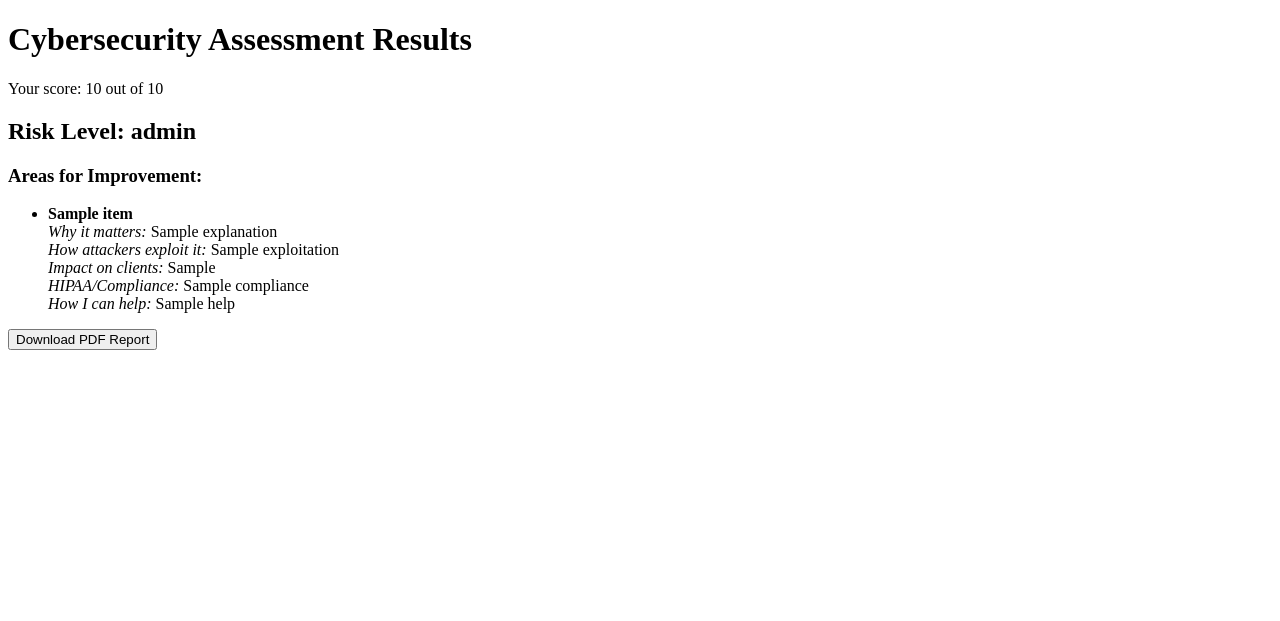
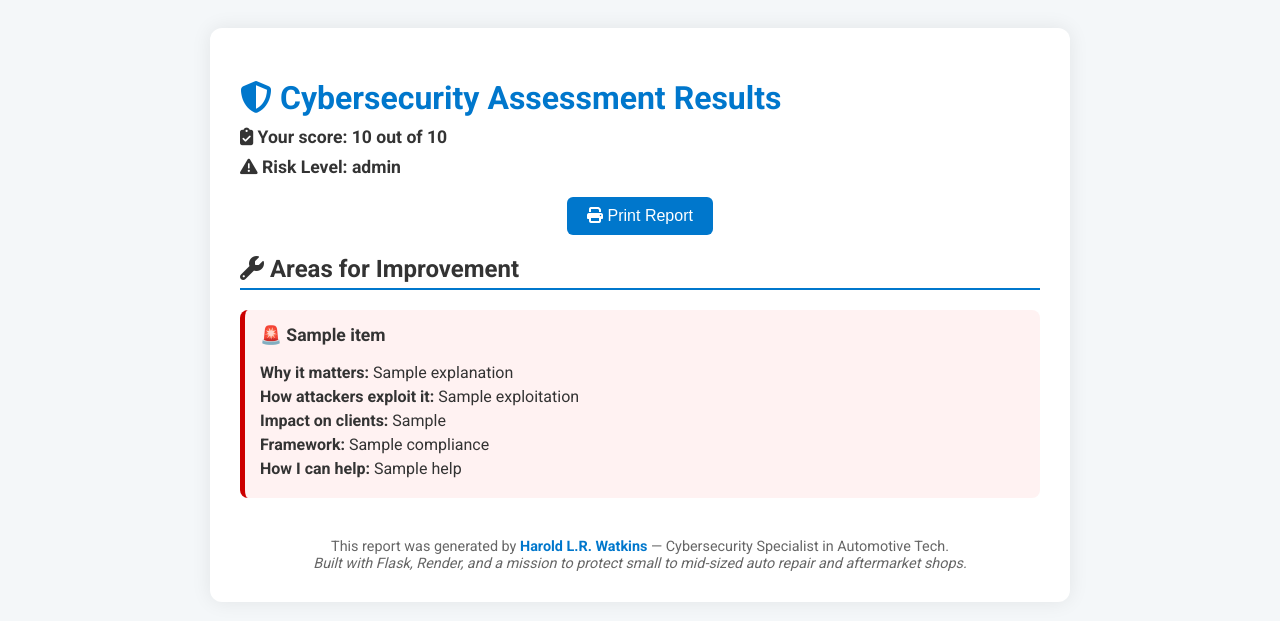
Before and after one commit to LRTechpro/automotive-cyber-checklist, a Python web app: template templates/result.html in a window 1280 px wide. Shown: the top 621 px of the page. Run offline with Jinja, Linux system fonts and the light colour scheme; the template is opened without the code that fills it: most values are stand-ins (such as "Sample title", 1, 10 or a date in 2020).

Commit message:
Update result.html

```diff
--- a/templates/result.html
+++ b/templates/result.html
@@ -1,36 +1,104 @@
 <!DOCTYPE html>
-<html>
+<html lang="en">
 <head>
-    <title>Assessment Results</title>
+    <meta charset="UTF-8">
+    <meta name="viewport" content="width=device-width, initial-scale=1.0">
+    <title>Cybersecurity Audit Report</title>
+    <link rel="stylesheet" href="https://fonts.googleapis.com/css2?family=Roboto:wght@400;700&display=swap">
+    <link rel="stylesheet" href="https://cdnjs.cloudflare.com/ajax/libs/font-awesome/6.5.0/css/all.min.css">
+    <style>
+        body {
+            font-family: 'Roboto', sans-serif;
+            background-color: #f4f7f9;
+            color: #333;
+            padding: 20px;
+        }
+        .container {
+            background: #ffffff;
+            max-width: 800px;
+            margin: auto;
+            padding: 30px;
+            border-radius: 12px;
+            box-shadow: 0 0 20px rgba(0, 0, 0, 0.08);
+        }
+        h1 {
+            color: #0077cc;
+            margin-bottom: 5px;
+        }
+        .score, .level {
+            font-size: 1.1em;
+            font-weight: bold;
+            margin: 10px 0;
+        }
+        .question {
+            margin-bottom: 25px;
+            padding: 15px;
+            background-color: #fff2f2;
+            border-left: 5px solid #cc0000;
+            border-radius: 8px;
+        }
+        .question h3 {
+            margin-top: 0;
+            font-size: 1.1em;
+        }
+        .question p {
+            margin: 5px 0;
+        }
+        .footer {
+            margin-top: 40px;
+            font-size: 0.9em;
+            color: #666;
+            text-align: center;
+        }
+        .footer strong {
+            color: #0077cc;
+        }
+        .print-button {
+            display: block;
+            margin: 20px auto;
+            padding: 10px 20px;
+            background-color: #0077cc;
+            color: white;
+            border: none;
+            border-radius: 6px;
+            cursor: pointer;
+            font-size: 1em;
+        }
+        .print-button:hover {
+            background-color: #005fa3;
+        }
+    </style>
 </head>
 <body>
-    <h1>Cybersecurity Assessment Results</h1>
-    <p>Your score: {{ score }} out of {{ total }}</p>
-    <h2>Risk Level: {{ level }}</h2>
+    <div class="container">
+        <h1><i class="fas fa-shield-alt"></i> Cybersecurity Assessment Results</h1>
+        <div class="score"><i class="fas fa-clipboard-check"></i> Your score: {{ score }} out of {{ total }}</div>
+        <div class="level"><i class="fas fa-exclamation-triangle"></i> Risk Level: {{ level }}</div>
 
-    {% if failed_questions %}
-        <h3>Areas for Improvement:</h3>
-        <ul>
-        {% for item in failed_questions %}
-            <li>
-                <strong>{{ item.question }}</strong><br>
-                <em>Why it matters:</em> {{ item.explanation }}<br>
-                <em>How attackers exploit it:</em> {{ item.exploitation }}<br>
-                <em>Impact on clients:</em> {{ item.client_impact }}<br>
-                <em>HIPAA/Compliance:</em> {{ item.compliance }}<br>
-                <em>How I can help:</em> {{ item.help }}
-            </li>
-        {% endfor %}
-        </ul>
-    {% else %}
-        <p>Awesome! You passed all items with a strong cybersecurity posture.</p>
-    {% endif %}
+        <button class="print-button" onclick="window.print()"><i class="fas fa-print"></i> Print Report</button>
 
-    <form action="/download" method="POST">
-        {% for q in questions %}
-            <input type="hidden" name="{{ q }}" value="{{ answers[q] }}">
-        {% endfor %}
-        <button type="submit">Download PDF Report</button>
-    </form>
+        {% if failed_questions %}
+            <h2 style="color: #333; border-bottom: 2px solid #0077cc; padding-bottom: 5px;"><i class="fas fa-wrench"></i> Areas for Improvement</h2>
+            {% for item in failed_questions %}
+                <div class="question">
+                    <h3>🚨 {{ item.question }}</h3>
+                    <p><strong>Why it matters:</strong> {{ item.explanation }}</p>
+                    <p><strong>How attackers exploit it:</strong> {{ item.exploitation }}</p>
+                    <p><strong>Impact on clients:</strong> {{ item.client_impact }}</p>
+                    {% if item.compliance %}
+                        <p><strong>Framework:</strong> {{ item.compliance.replace('HIPAA/Compliance:', '').strip() }}</p>
+                    {% endif %}
+                    <p><strong>How I can help:</strong> {{ item.help }}</p>
+                </div>
+            {% endfor %}
+        {% else %}
+            <p>✅ Excellent work! Your cybersecurity posture is strong across all audit categories.</p>
+        {% endif %}
+
+        <div class="footer">
+            This report was generated by <strong>Harold L.R. Watkins</strong> — Cybersecurity Specialist in Automotive Tech.<br>
+            <em>Built with Flask, Render, and a mission to protect small to mid-sized auto repair and aftermarket shops.</em>
+        </div>
+    </div>
 </body>
 </html>
```
